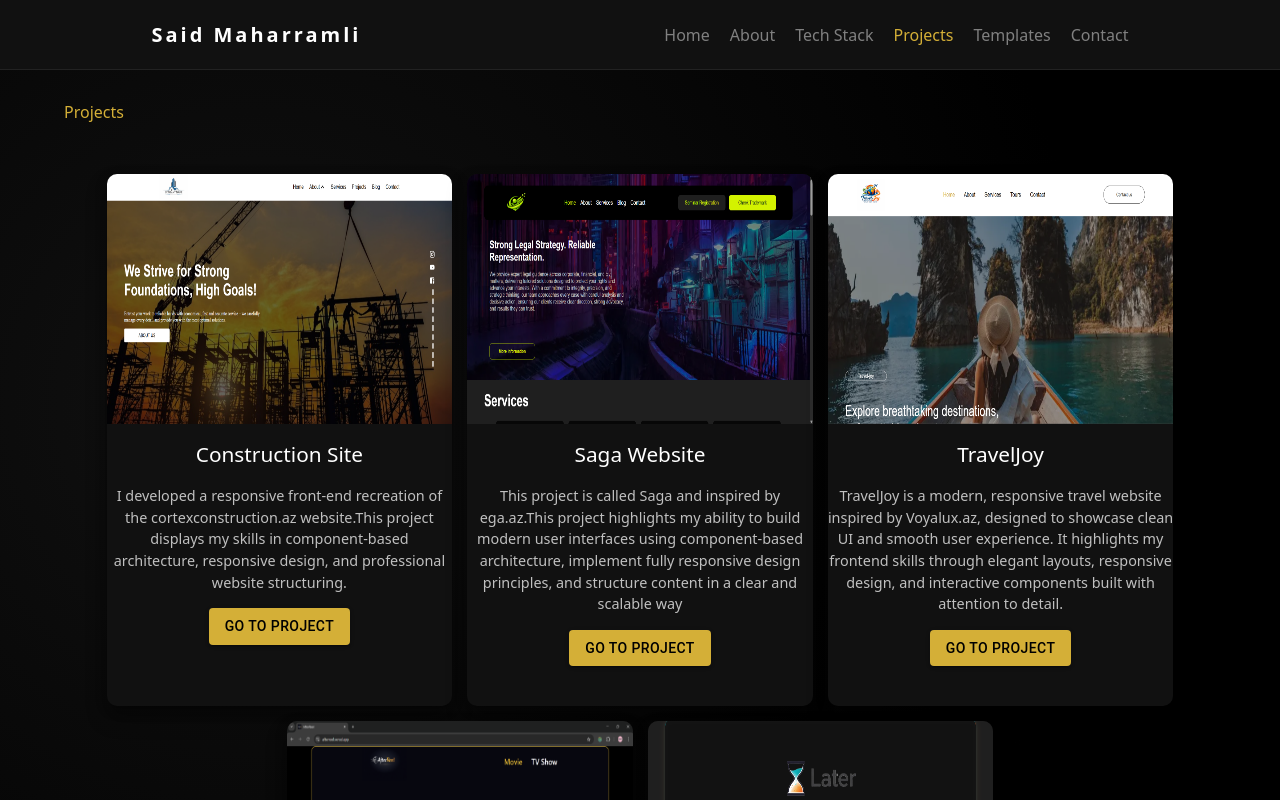
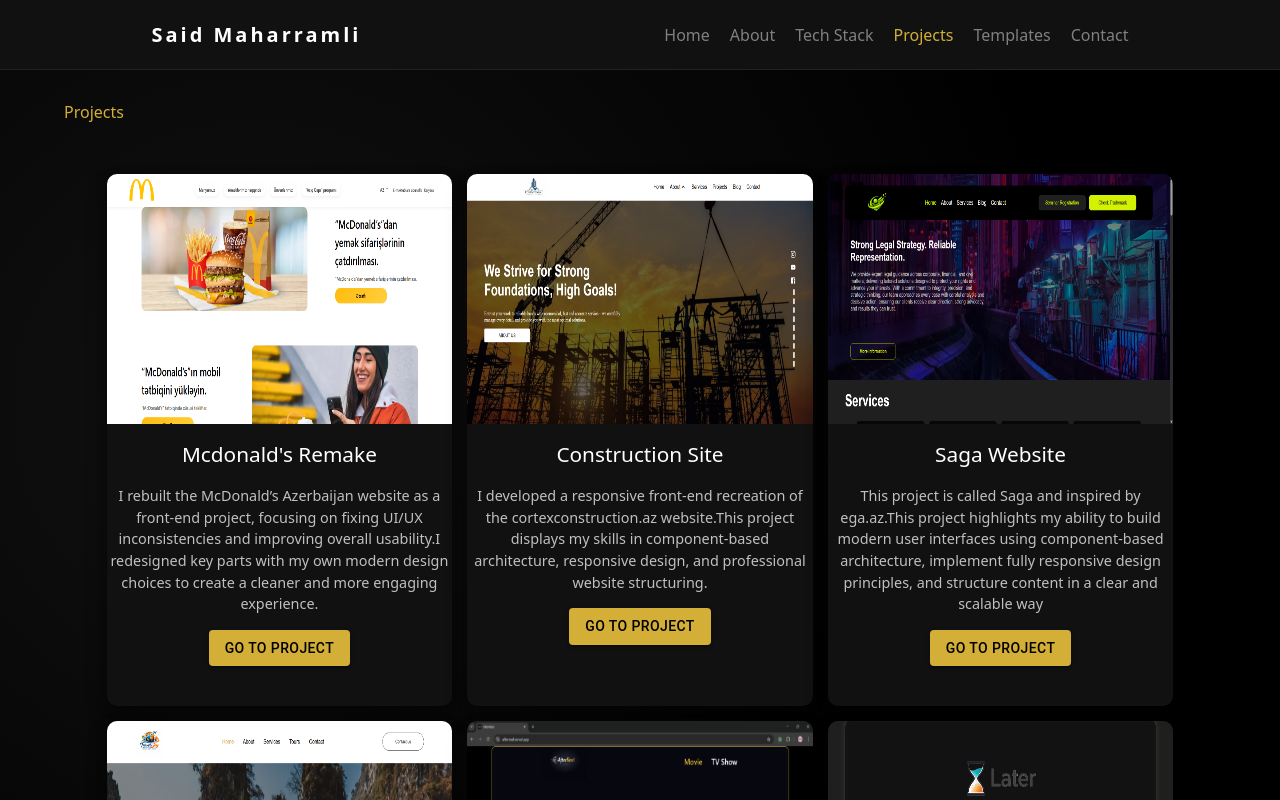
Before and after one commit to saidmaharramlidev-commits/maharramli-said-portfolio, a Next.js app: page /projects in a window 1280 px wide. Shown: the top 800 px of the page. Built offline with nearby package versions, Linux system fonts and the light colour scheme.

Commit message:
added mcdonalds remake

```diff
--- a/app/projects/page.tsx
+++ b/app/projects/page.tsx
@@ -7,6 +7,7 @@ import later from '@/public/later.png'
 import saga from '@/public/sagaHero.png'
 import travelJoy from '@/public/traveljoy.png'
 import afterReel from '@/public/AfterReel.png'
+import mcdonalds from '@/public/mcdonalds.png'
 import Image from "next/image"
 import { Button } from "@mui/material"
 
@@ -34,6 +35,14 @@ function page() {
                 <span className="headerAbout">Projects</span>
 
                 <div className="projects-wrapper">
+
+                    <div className="project" >
+                        <Image className="projectPic" src={mcdonalds} alt="" />
+                        <h1>Mcdonald's Remake</h1>
+                        <p>I rebuilt the McDonald’s Azerbaijan website as a front-end project, focusing on fixing UI/UX inconsistencies and improving overall usability.I redesigned key parts with my own modern design choices to create a cleaner and more engaging experience.</p>
+                        <Button href="https://mcdonalds-remake.vercel.app/" variant="contained" sx={{ backgroundColor: "#D4AF37", color: "black" }}>Go to project</Button>
+
+                    </div>
 
                     <div className="project" >
                         <Image className="projectPic" src={Construction} alt="" />
```
Also changed, not shown: public/mcdonalds.png (added).
